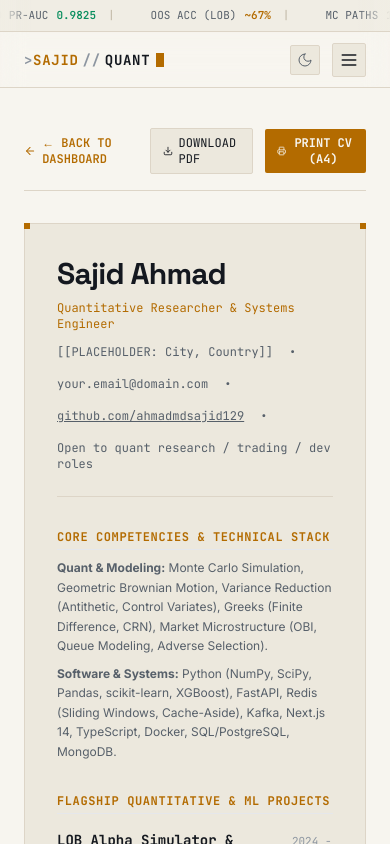
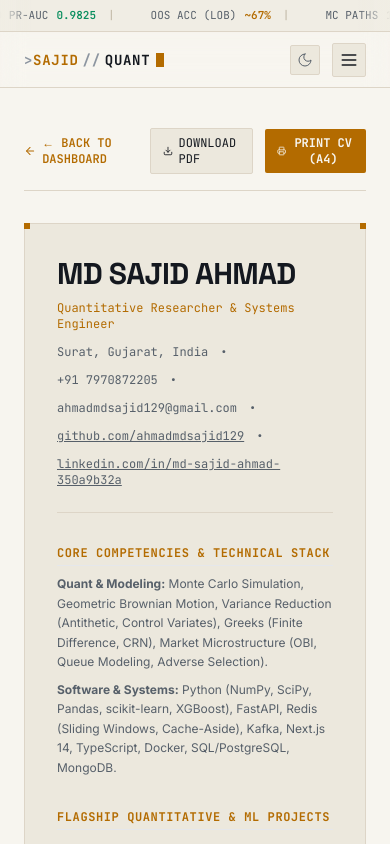
Before and after one commit to ahmadmdsajid129/sajid-ahmad-portfolio, a Next.js app: page /resume in a window 390 px wide. Shown: the top 844 px of the page. Built offline with nearby package versions, Linux system fonts and the light colour scheme.

Commit message:
feat: populate personal details for MD SAJID AHMAD (email, phone, linkedin, location)

```diff
--- a/app/layout.tsx
+++ b/app/layout.tsx
@@ -25,7 +25,7 @@ const jetbrainsMono = JetBrains_Mono({
 });
 
 export const metadata: Metadata = {
-  title: "Ahmad Sajid // Quantitative Research & Systems",
+  title: "MD Sajid Ahmad // Quantitative Research & Systems",
   description:
     "Systematic trading research, limit order book simulation, Monte Carlo derivatives pricing, and real-time fraud engines.",
   keywords: [
@@ -38,9 +38,9 @@ export const metadata: Metadata = {
     "Machine Learning",
     "XGBoost",
   ],
-  authors: [{ name: "Ahmad Sajid" }],
+  authors: [{ name: "MD Sajid Ahmad" }],
   openGraph: {
-    title: "Ahmad Sajid // Quantitative Research & Systems",
+    title: "MD Sajid Ahmad // Quantitative Research & Systems",
     description:
       "Turning noisy data into testable edges. Limit order book simulator, Monte Carlo pricer, real-time risk engine.",
     type: "website",
@@ -55,11 +55,22 @@ export default function RootLayout({
   const jsonLd = {
     "@context": "https://schema.org",
     "@type": "Person",
-    name: "Sajid Ahmad",
-    alternateName: "Ahmad Sajid",
+    name: "MD Sajid Ahmad",
+    alternateName: ["Sajid Ahmad", "Ahmad Sajid"],
+    email: "mailto:ahmadmdsajid129@gmail.com",
+    telephone: "+917970872205",
+    address: {
+      "@type": "PostalAddress",
+      addressLocality: "Surat",
+      addressRegion: "Gujarat",
+      addressCountry: "India",
+    },
     url: "https://github.com/ahmadmdsajid129/sajid-ahmad-portfolio",
     jobTitle: "Quantitative Researcher & Systems Engineer",
-    sameAs: ["https://github.com/ahmadmdsajid129"],
+    sameAs: [
+      "https://github.com/ahmadmdsajid129",
+      "https://www.linkedin.com/in/md-sajid-ahmad-350a9b32a/",
+    ],
     knowsAbout: [
       "Quantitative Research",
       "Market Microstructure",
--- a/app/resume/page.tsx
+++ b/app/resume/page.tsx
@@ -53,16 +53,24 @@ export default function ResumePage() {
             </div>
           </div>
 
-          <div className="flex flex-wrap gap-4 font-mono text-xs text-text-muted print:text-gray-600 pt-1">
+          <div className="flex flex-wrap items-center gap-3 font-mono text-xs text-text-muted print:text-gray-600 pt-1">
             <span>{siteConfig.location}</span>
             <span>&bull;</span>
-            <span>{siteConfig.email.replace("[[PLACEHOLDER: ", "").replace("]]", "")}</span>
+            <a href={`tel:${siteConfig.phone.replace(/\s+/g, "")}`} className="hover:text-accent print:text-gray-700">
+              {siteConfig.phone}
+            </a>
             <span>&bull;</span>
-            <a href={siteConfig.github} target="_blank" rel="noreferrer" className="underline">
+            <a href={`mailto:${siteConfig.email}`} className="hover:text-accent print:text-gray-700">
+              {siteConfig.email}
+            </a>
+            <span>&bull;</span>
+            <a href={siteConfig.github} target="_blank" rel="noreferrer" className="underline hover:text-accent">
               github.com/ahmadmdsajid129
             </a>
             <span>&bull;</span>
-            <span>{siteConfig.availability}</span>
+            <a href={siteConfig.linkedin} target="_blank" rel="noreferrer" className="underline hover:text-accent">
+              linkedin.com/in/md-sajid-ahmad-350a9b32a
+            </a>
           </div>
         </header>
 
--- a/components/about-section.tsx
+++ b/components/about-section.tsx
@@ -206,7 +206,7 @@ export function AboutSection() {
               <div className="absolute inset-0 bg-accent/5 pointer-events-none" />
             </div>
             <div className="font-mono text-xs space-y-1">
-              <div className="text-text font-bold">Sajid Ahmad</div>
+              <div className="text-text font-bold">{siteConfig.name}</div>
               <div className="text-text-faint text-[10px]">
                 Quantitative Research &middot; Systems Architecture
               </div>
--- a/components/boot-sequence.tsx
+++ b/components/boot-sequence.tsx
@@ -30,7 +30,7 @@ export function BootSequence() {
       "> INITIALIZING RESEARCH TERMINAL...",
       "> LOADING MATCHING ENGINE ........ OK",
       "> LOADING MONTE CARLO KERNEL ..... OK",
-      `> WELCOME, ${siteConfig.firstName.replace("[[PLACEHOLDER: ", "").replace("]]", "")}`,
+      `> WELCOME, ${siteConfig.name}`,
     ];
 
     const timeouts: NodeJS.Timeout[] = [];
--- a/components/command-palette.tsx
+++ b/components/command-palette.tsx
@@ -138,8 +138,18 @@ export function CommandPalette({ isOpen, onClose, onOpenMMGame, onOpenHelp }: Co
       category: "ACTION",
       description: "Copy researcher email to clipboard",
       action: () => {
-        navigator.clipboard.writeText(siteConfig.email.replace("[[PLACEHOLDER: ", "").replace("]]", ""));
+        navigator.clipboard.writeText(siteConfig.email);
         addToast("Email copied to clipboard", "success", "MAIL");
+      },
+    },
+    {
+      code: "TEL",
+      name: "Copy Phone Number",
+      category: "ACTION",
+      description: "Copy phone (+91 7970872205) to clipboard",
+      action: () => {
+        navigator.clipboard.writeText(siteConfig.phone);
+        addToast("Phone number copied to clipboard", "success", "TEL");
       },
     },
     {
@@ -157,8 +167,7 @@ export function CommandPalette({ isOpen, onClose, onOpenMMGame, onOpenHelp }: Co
       category: "ACTION",
       description: "Open LinkedIn in new tab",
       action: () => {
-        const url = siteConfig.linkedin.replace("[[PLACEHOLDER: ", "").replace("]]", "");
-        window.open(url, "_blank");
+        window.open(siteConfig.linkedin, "_blank");
       },
     },
     {
--- a/components/contact-section.tsx
+++ b/components/contact-section.tsx
@@ -5,6 +5,7 @@ import { siteConfig } from "@/data/site";
 import { useToast } from "./toast-provider";
 import {
   Mail,
+  Phone,
   Github,
   Linkedin,
   ArrowDown,
@@ -25,14 +26,22 @@ export function ContactSection() {
   const [honeypot, setHoneypot] = useState("");
   const [isSubmitting, setIsSubmitting] = useState(false);
   const [copiedEmail, setCopiedEmail] = useState(false);
+  const [copiedPhone, setCopiedPhone] = useState(false);
 
-  const cleanEmail = siteConfig.email.replace("[[PLACEHOLDER: ", "").replace("]]", "");
+  const cleanEmail = siteConfig.email;
 
   const handleCopyEmail = () => {
     navigator.clipboard.writeText(cleanEmail);
     setCopiedEmail(true);
     addToast("Email copied to clipboard", "success", "MAIL");
     setTimeout(() => setCopiedEmail(false), 2000);
+  };
+
+  const handleCopyPhone = () => {
+    navigator.clipboard.writeText(siteConfig.phone);
+    setCopiedPhone(true);
+    addToast("Phone number copied to clipboard", "success", "TEL");
+    setTimeout(() => setCopiedPhone(false), 2000);
   };
 
   const handleResumeDownload = () => {
@@ -118,12 +127,15 @@ export function ContactSection() {
             </div>
 
             <p className="text-text-muted text-[11px] leading-relaxed">
-              Recruiters and researchers can copy my direct email or schedule a technical call.
+              Recruiters and researchers can copy my direct email, call, or schedule a technical discussion.
             </p>
 
             {/* Click to Copy Email */}
             <div className="p-3 bg-bg-inset border border-border rounded flex items-center justify-between">
-              <span className="text-text font-semibold">{cleanEmail}</span>
+              <a href={`mailto:${cleanEmail}`} className="text-text font-semibold hover:text-accent transition-colors flex items-center gap-2">
+                <Mail className="w-3.5 h-3.5 text-accent" />
+                <span>{cleanEmail}</span>
+              </a>
               <button
                 onClick={handleCopyEmail}
                 className="p-1.5 hover:text-accent text-text-faint transition-colors"
@@ -133,8 +145,23 @@ export function ContactSection() {
               </button>
             </div>
 
+            {/* Click to Call / Copy Phone */}
+            <div className="p-3 bg-bg-inset border border-border rounded flex items-center justify-between">
+              <a href={`tel:${siteConfig.phone.replace(/\s+/g, "")}`} className="text-text font-semibold hover:text-accent transition-colors flex items-center gap-2">
+                <Phone className="w-3.5 h-3.5 text-accent" />
+                <span>{siteConfig.phone}</span>
+              </a>
+              <button
+                onClick={handleCopyPhone}
+                className="p-1.5 hover:text-accent text-text-faint transition-colors"
+                title="Copy phone number"
+              >
+                {copiedPhone ? <Check className="w-4 h-4 text-up" /> : <Copy className="w-4 h-4" />}
+              </button>
+            </div>
+
             {/* Social Buttons */}
-            <div className="grid grid-cols-2 gap-2 pt-2">
+            <div className="grid grid-cols-2 gap-2 pt-1">
               <a
                 href={siteConfig.github}
                 target="_blank"
@@ -146,7 +173,7 @@ export function ContactSection() {
               </a>
 
               <a
-                href={siteConfig.linkedin.replace("[[PLACEHOLDER: ", "").replace("]]", "")}
+                href={siteConfig.linkedin}
                 target="_blank"
                 rel="noreferrer"
                 className="p-2.5 bg-bg-inset border border-border hover:border-accent text-text rounded flex items-center justify-center gap-2 transition-colors"
@@ -176,14 +203,26 @@ export function ContactSection() {
             </div>
           </div>
 
-          {/* Availability Card */}
-          <div className="terminal-panel p-4 bg-bg-inset border border-border font-mono text-xs space-y-2">
-            <div className="flex items-center gap-2 text-text font-bold">
-              <Clock className="w-4 h-4 text-accent" />
-              <span>TIMEZONE &amp; SLA</span>
+          {/* Location & Timezone Cards */}
+          <div className="grid grid-cols-1 sm:grid-cols-2 lg:grid-cols-1 gap-3">
+            <div className="terminal-panel p-4 bg-bg-inset border border-border font-mono text-xs space-y-1.5">
+              <div className="flex items-center gap-2 text-text font-bold">
+                <MapPin className="w-4 h-4 text-accent" />
+                <span>LOCATION BASE</span>
+              </div>
+              <div className="text-[11px] text-text-muted">
+                {siteConfig.location} &middot; Open to relocation &amp; remote.
+              </div>
             </div>
-            <div className="text-[11px] text-text-muted leading-relaxed">
-              Standard Response SLA: &lt; 24 business hours. Available for remote or relocation to major financial hubs.
+
+            <div className="terminal-panel p-4 bg-bg-inset border border-border font-mono text-xs space-y-1.5">
+              <div className="flex items-center gap-2 text-text font-bold">
+                <Clock className="w-4 h-4 text-accent" />
+                <span>TIMEZONE &amp; SLA</span>
+              </div>
+              <div className="text-[11px] text-text-muted leading-relaxed">
+                Standard Response SLA: &lt; 24 business hours (IST / UTC+5:30).
+              </div>
             </div>
           </div>
         </div>
--- a/components/footer.tsx
+++ b/components/footer.tsx
@@ -111,7 +111,7 @@ export function Footer() {
               </li>
               <li>
                 <a
-                  href={siteConfig.linkedin.replace("[[PLACEHOLDER: ", "").replace("]]", "")}
+                  href={siteConfig.linkedin}
                   target="_blank"
                   rel="noreferrer"
                   className="hover:text-accent transition-colors flex items-center gap-2"
@@ -122,7 +122,7 @@ export function Footer() {
               </li>
               <li>
                 <a
-                  href={`mailto:${siteConfig.email.replace("[[PLACEHOLDER: ", "").replace("]]", "")}`}
+                  href={`mailto:${siteConfig.email}`}
                   className="hover:text-accent transition-colors flex items-center gap-2"
                 >
                   <Mail className="w-3.5 h-3.5 text-text-faint" />
@@ -167,7 +167,7 @@ export function Footer() {
         {/* Bottom Bar */}
         <div className="pt-6 border-t border-border flex flex-col md:flex-row items-center justify-between gap-4 text-[11px] text-text-faint">
           <div>
-            &copy; 2026 {siteConfig.name.replace("[[PLACEHOLDER: ", "").replace("]]", "")} &middot; Built with Next.js 14, TypeScript &amp; Tailwind CSS
+            &copy; 2026 {siteConfig.name} &middot; Built with Next.js 14, TypeScript &amp; Tailwind CSS
           </div>
           <div className="flex items-center gap-3">
             <span>Last deployed: {siteConfig.buildDate}</span>
--- a/data/education.ts
+++ b/data/education.ts
@@ -28,7 +28,7 @@ export const educationData: EducationDegree[] = [
     degree: "Bachelor of Science",
     major: "Computer Science & Quantitative Methods [[PLACEHOLDER: confirm major]]",
     dateRange: "2021 - 2025 [[PLACEHOLDER: dates]]",
-    location: "[[PLACEHOLDER: City, Country]]",
+    location: "Surat, Gujarat, India",
     gpa: "[[PLACEHOLDER: GPA]]",
     coursework: [
       "Probability & Stochastic Processes",
--- a/data/site.ts
+++ b/data/site.ts
@@ -7,6 +7,7 @@ export interface SiteConfig {
   tagline: string;
   pitch: string;
   location: string;
+  phone: string;
   availability: string;
   availableFrom: string;
   email: string;
@@ -19,20 +20,21 @@ export interface SiteConfig {
 }
 
 export const siteConfig: SiteConfig = {
-  name: "Sajid Ahmad",
+  name: "MD SAJID AHMAD",
   firstName: "Sajid",
   initials: "SAJID",
   logoText: "SAJID // QUANT",
-  title: "Sajid Ahmad // Quantitative Research & Systems",
+  title: "MD Sajid Ahmad // Quantitative Research & Systems",
   tagline: "I turn noisy data into testable edges.",
   pitch:
     "I build and stress-test systematic trading and risk systems: a limit-order-book simulator, a Monte Carlo derivatives pricer, and a real-time fraud engine, all open source.",
-  location: "[[PLACEHOLDER: City, Country]]",
+  location: "Surat, Gujarat, India",
+  phone: "+91 7970872205",
   availability: "Open to quant research / trading / dev roles",
-  availableFrom: "[[PLACEHOLDER: Immediate / Q1 2027]]",
-  email: "[[PLACEHOLDER: your.email@domain.com]]",
+  availableFrom: "Immediate / 2026",
+  email: "ahmadmdsajid129@gmail.com",
   github: "https://github.com/ahmadmdsajid129",
-  linkedin: "[[PLACEHOLDER: https://linkedin.com/in/username]]",
+  linkedin: "https://www.linkedin.com/in/md-sajid-ahmad-350a9b32a/",
   resumeUrl: "/resume/Ahmad_Sajid_Resume.pdf",
   liveTrackRecordEnabled: false,
   version: "1.0.0",
```
Also changed, not shown: 2 other files (tests, documents, lock files or other folders).
